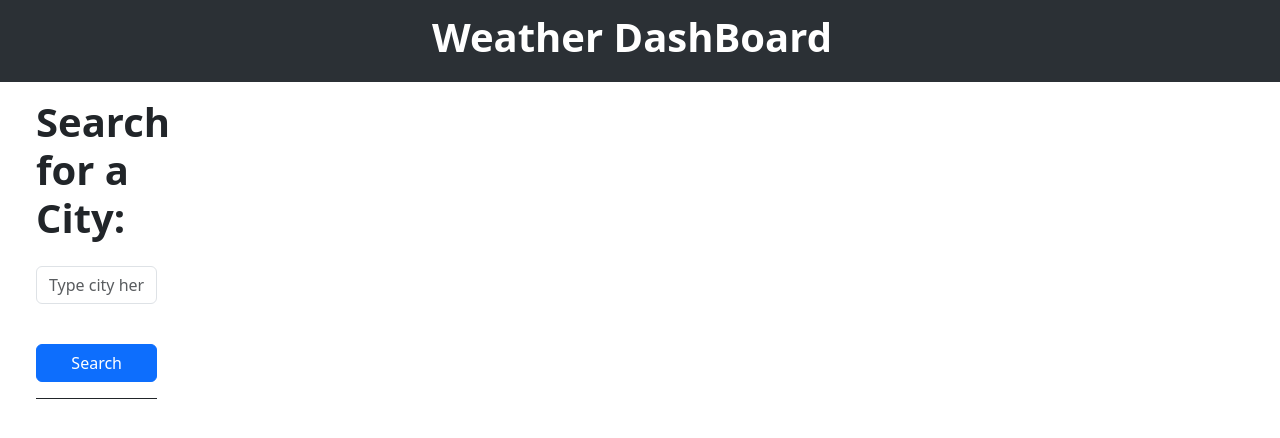
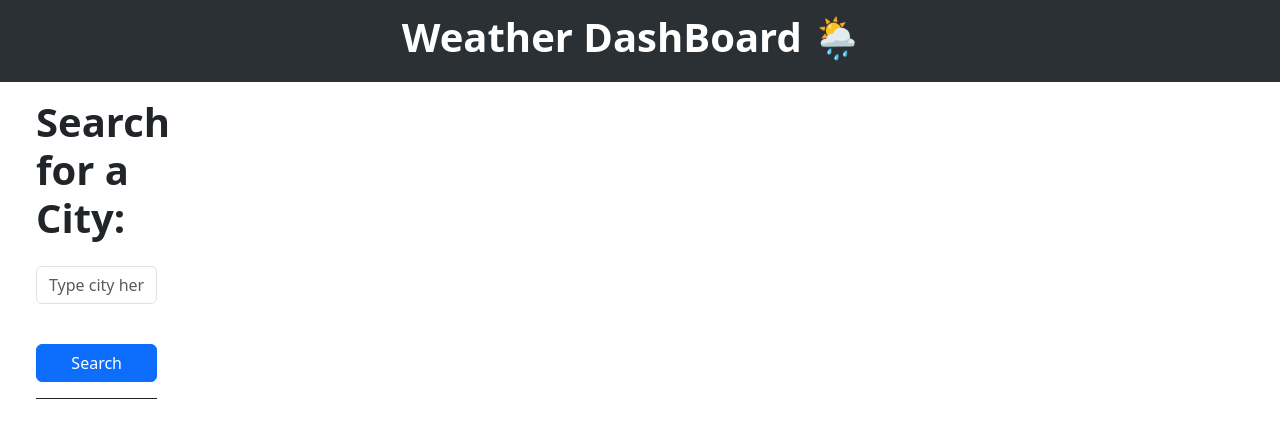
Before and after one commit to parthacrana/weatherdashboard, a plain HTML site: page index.html in a window 1280 px wide. Drawn offline with nearby package versions, Linux system fonts and the light colour scheme.

Commit message:
index.html

```diff
--- a/index.html
+++ b/index.html
@@ -12,7 +12,7 @@
     <!-- Elements have been stylized using BootStrap 5 using class manipulation -->
     <nav class="navbar navbar-expand-lg bg-body-tertiary" data-bs-theme="dark">
         <div class="container-fluid text-center align-center justify-content-center">
-          <h1 class="navbar-brand fs-1"><strong>Weather DashBoard</strong></h1>
+          <h1 class="navbar-brand fs-1"><strong>Weather DashBoard 🌦️</strong></h1>
           </div>
         </div>
       </nav>
```
